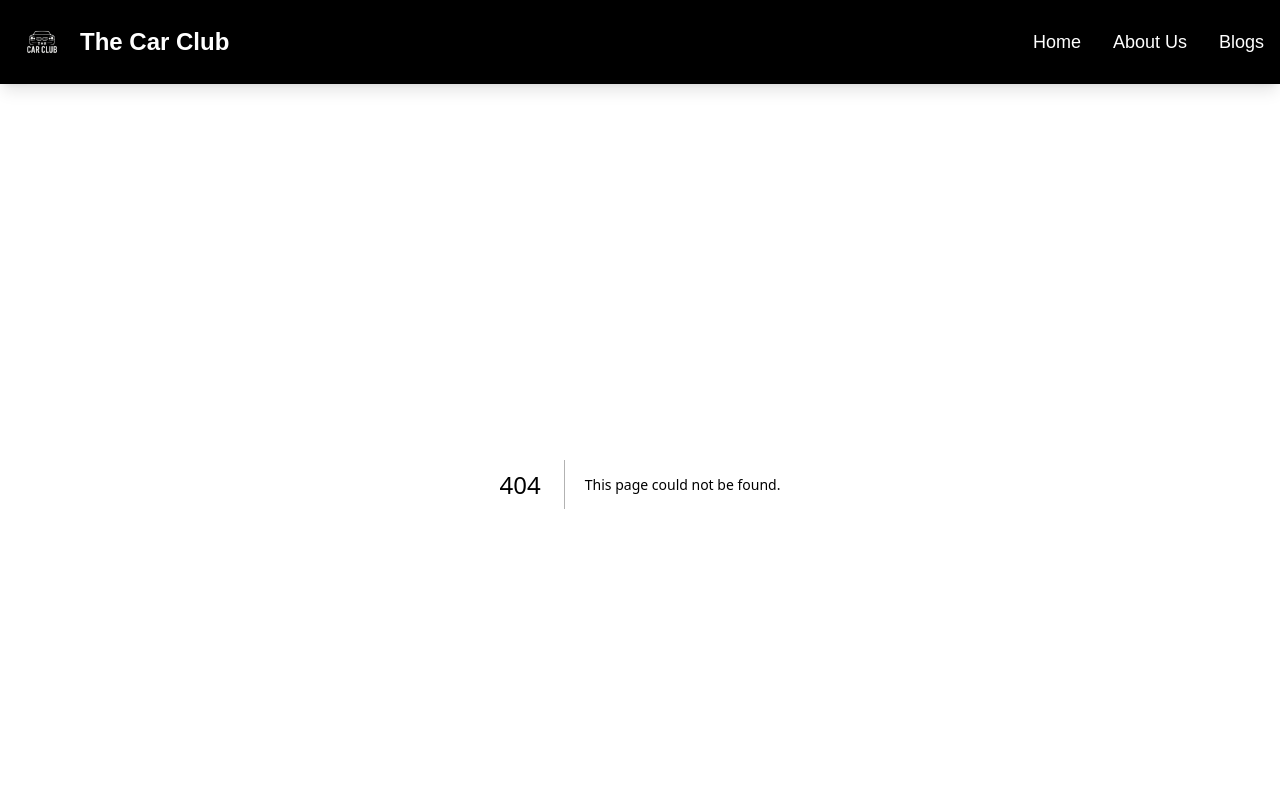
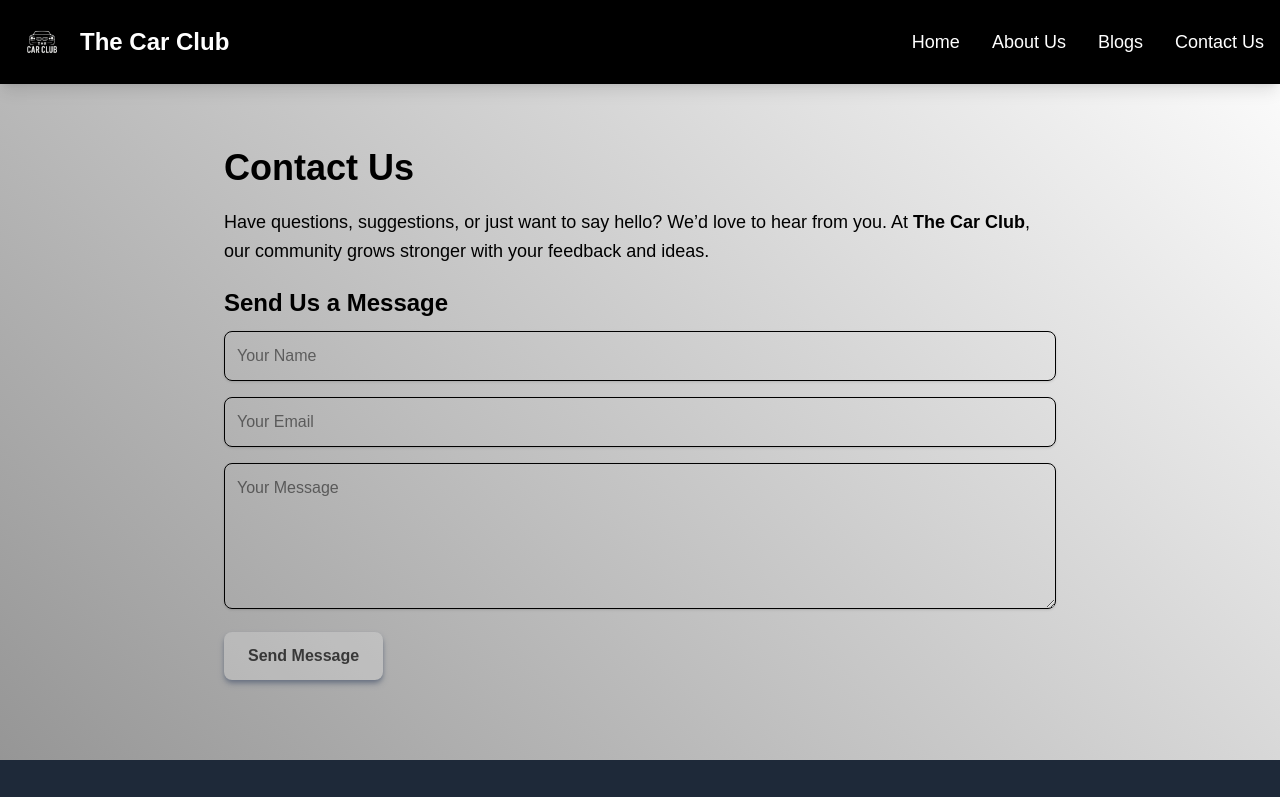
Before and after one commit to Coding-Raja/The-Car-Club, a Next.js app in the folder thecarclub/: page /contact in a window 1280 px wide. Before the commit this address had no page. Shown: the top 797 px of the page. Built offline with nearby package versions, Linux system fonts and the light colour scheme.

Commit message:
Adding Contact Page Template

```diff
--- /dev/null
+++ b/thecarclub/app/contact/page.js
@@ -0,0 +1,52 @@
+import React from "react";
+
+const Contact = () => {
+  return (
+    <>
+      <main className="flex justify-center items-center px-4 sm:px-6 lg:px-8 mt-6 mb-10">
+        <div className="w-full md:w-5/6 lg:w-3/4 p-6 sm:p-8 md:p-10">
+
+          {/* Title */}
+          <h1 className="text-2xl sm:text-3xl md:text-4xl font-bold mb-5 text-pretty">
+            Contact Us
+          </h1>
+
+          {/* Intro */}
+          <p className="text-base sm:text-lg mb-5 leading-relaxed">
+            Have questions, suggestions, or just want to say hello? We’d love to
+            hear from you. At <span className="font-semibold">The Car Club</span>,
+            our community grows stronger with your feedback and ideas.
+          </p>
+
+          {/* Contact Form */}
+          <h2 className="text-xl sm:text-2xl font-semibold mb-3">Send Us a Message</h2>
+          <form className="space-y-4">
+            <input
+              type="text"
+              placeholder="Your Name"
+              className="w-full p-3 border rounded-lg shadow-sm focus:ring focus:ring-blue-300"
+            />
+            <input
+              type="email"
+              placeholder="Your Email"
+              className="w-full p-3 border rounded-lg shadow-sm focus:ring focus:ring-blue-300"
+            />
+            <textarea
+              placeholder="Your Message"
+              rows="5"
+              className="w-full p-3 border rounded-lg shadow-sm focus:ring focus:ring-blue-300"
+            ></textarea>
+            <button
+              type="submit"
+              className="px-6 py-3 bg-white/20 text-black/70 cursor-pointer font-semibold rounded-lg shadow-md shadow-gray-500 hover:shadow-lg hover:shadow-gray-600 hover:bg-black/50 hover:text-white/60 duration-500 transition"
+            >
+              Send Message
+            </button>
+          </form>
+        </div>
+      </main>
+    </>
+  );
+};
+
+export default Contact;
--- a/thecarclub/components/Footer.js
+++ b/thecarclub/components/Footer.js
@@ -25,6 +25,11 @@ const Footer = () => {
               <li>
                 <Link href="/blogs" className="text-gray-400 hover:text-white transition duration-200">
                   Blogs
+                </Link>
+              </li>
+              <li>
+                <Link href="/contact" className="text-gray-400 hover:text-white transition duration-200">
+                  Contact Us
                 </Link>
               </li>
             </ul>
--- a/thecarclub/components/Header.js
+++ b/thecarclub/components/Header.js
@@ -33,6 +33,7 @@ const Header = () => {
                         <li><Link href="/" className='hover:text-gray-300 transition duration-200'>Home</Link></li>
                         <li><Link href="/about" className='hover:text-gray-300 transition duration-200'>About Us</Link></li>
                         <li><Link href="/blogs" className='hover:text-gray-300 transition duration-200'>Blogs</Link></li>
+                        <li><Link href="/contact" className='hover:text-gray-300 transition duration-200'>Contact Us</Link></li>
                     </ul>
                 </div>
 
@@ -56,6 +57,7 @@ const Header = () => {
                         <Link href="/" className='block px-3 py-2 text-base hover:text-gray-300 transition duration-200' onClick={() => setIsMenuOpen(false)}>Home</Link>
                         <Link href="/about" className='block px-3 py-2 text-base hover:text-gray-300 transition duration-200' onClick={() => setIsMenuOpen(false)}>About</Link>
                         <Link href="/blog" className='block px-3 py-2 text-base hover:text-gray-300 transition duration-200' onClick={() => setIsMenuOpen(false)}>Blogs</Link>
+                        <Link href="/contact" className='block px-3 py-2 text-base hover:text-gray-300 transition duration-200' onClick={() => setIsMenuOpen(false)}>Contact Us</Link>
                     </div>
                 </div>
             )}
```
